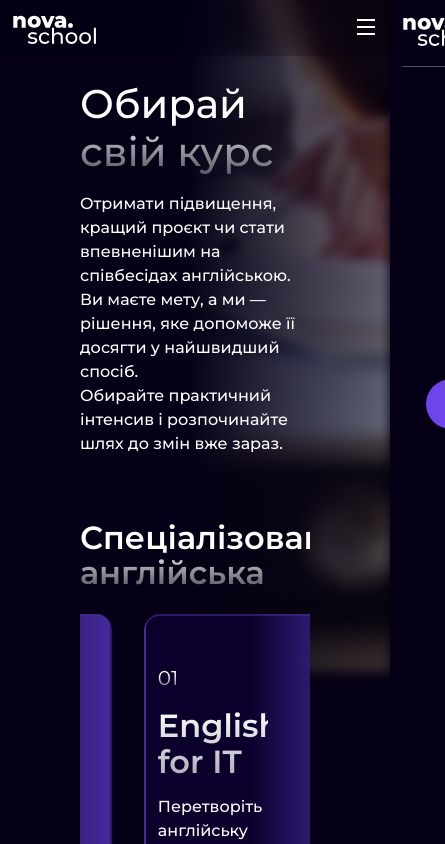
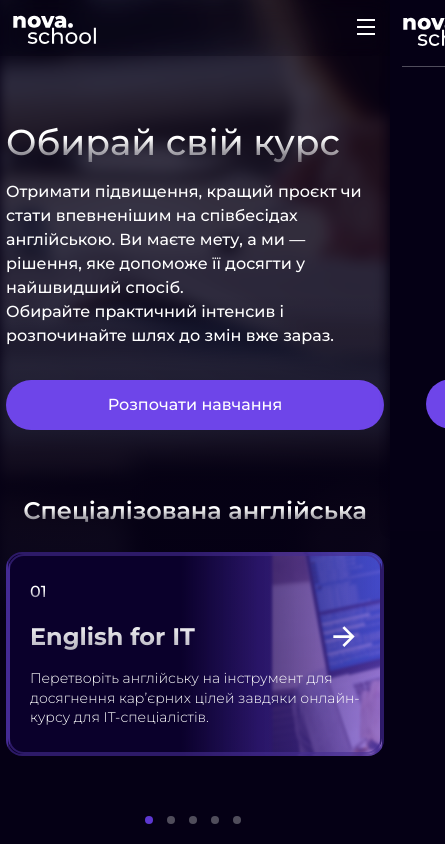
Before and after one commit to evgenia-taipova/english-school, a React (Vite) app: page / in a window 390 px wide. Shown: the top 844 px of the page, 445 px wide, since content can reach past the window. Built offline with nearby package versions, Linux system fonts and the light colour scheme; a web font is replaced by a local one.

Commit message:
mobile home

```diff
--- a/src/components/CourseSlider.jsx
+++ b/src/components/CourseSlider.jsx
@@ -44,6 +44,16 @@ const settings = (slidesCount) => ({
         slidesToShow: 1,
         nextArrow: <NextArrow />,
         prevArrow: <PrevArrow />,
+      },
+    },
+    {
+      breakpoint: 600,
+      settings: {
+        dots: true,
+        infinite: true,
+        slidesToShow: 1,
+        nextArrow: false,
+        prevArrow: false,
       },
     },
   ],
@@ -166,10 +176,11 @@ export const courses = [
 
 const CourseSlider = ({ title, category }) => {
   const [windowWidth, setWindowWidth] = useState(window.innerWidth);
-
+  const [isMobile, setIsMobile] = useState(window.innerWidth <= 600);
   useEffect(() => {
     const handleResize = () => {
       setWindowWidth(window.innerWidth);
+      setIsMobile(window.innerWidth <= 600);
     };
 
     window.addEventListener("resize", handleResize);
@@ -177,8 +188,6 @@ const CourseSlider = ({ title, category }) => {
   }, []);
 
   const isLargeScreen = windowWidth >= 1250;
-
-  console.log("Current Width:", windowWidth, "isLargeScreen:", isLargeScreen);
 
   const navigate = useNavigate();
 
@@ -193,8 +202,8 @@ const CourseSlider = ({ title, category }) => {
   return (
     <div className="slider-container">
       <h2>{title}</h2>
-      <Slider {...settings(filteredCourses.length)} key={windowWidth}>
-        {filteredCourses.map((course) => (
+      {isMobile && category === "grammar" ? (
+        filteredCourses.map((course) => (
           <div
             key={course.id}
             className="slide"
@@ -207,16 +216,54 @@ const CourseSlider = ({ title, category }) => {
               }
             >
               <span>{`0${course.id}`}</span>
-              <h3>{course.title}</h3>
+              <div className="slide-content__header">
+                <h3>{course.title}</h3>
+                <button>
+                  <img src={ArrowIcon} alt="" />
+                </button>
+              </div>
               <p>{course.description}</p>
             </div>
-            <button>
+            <button className="slide-button">
               <img src={ArrowIcon} alt="" />
             </button>
-            <div></div>
           </div>
-        ))}
-      </Slider>
+        ))
+      ) : (
+        <Slider
+          {...settings(filteredCourses.length)}
+          key={filteredCourses.length}
+        >
+          {filteredCourses.map((course) => (
+            <div
+              key={course.id}
+              className="slide"
+              onClick={() => handleCourseClick(course.link)}
+            >
+              <div
+                className="slide-content"
+                style={
+                  course.id === 7 && isLargeScreen
+                    ? { paddingRight: "60px" }
+                    : {}
+                }
+              >
+                <span>{`0${course.id}`}</span>
+                <div className="slide-content__header">
+                  <h3>{course.title}</h3>
+                  <button>
+                    <img src={ArrowIcon} alt="" />
+                  </button>
+                </div>
+                <p>{course.description}</p>
+              </div>
+              <button className="slide-button">
+                <img src={ArrowIcon} alt="" />
+              </button>
+            </div>
+          ))}
+        </Slider>
+      )}
     </div>
   );
 };
--- a/src/components/HomeTop.jsx
+++ b/src/components/HomeTop.jsx
@@ -1,8 +1,11 @@
 import CourseSlider from "../components/CourseSlider";
 import TopBg from "../components/TopBg";
 import backgroundUrl from "../assets/pages-bg/home.png";
+import { useScroll } from "../components/ScrollContext";
 
 function HomeTop() {
+  const { formRef } = useScroll();
+
   return (
     <section className="home-top">
       <div className="home-header">
@@ -13,6 +16,14 @@ function HomeTop() {
           найшвидший спосіб. <br /> Обирайте практичний інтенсив і розпочинайте
           шлях до змін вже зараз.
         </p>
+        <button
+          className="header__btn--mobile"
+          onClick={() =>
+            formRef.current?.scrollIntoView({ behavior: "smooth" })
+          }
+        >
+          Розпочати навчання
+        </button>
       </div>
       <CourseSlider title="Спеціалізована англійська" category="specialized" />
 
--- a/src/index.css
+++ b/src/index.css
@@ -273,7 +273,8 @@ header {
   color: #b39aff;
 }
 
-.header__btn {
+.header__btn,
+.header__btn--mobile {
   display: flex;
   padding: 12px 24px;
   justify-content: center;
@@ -292,16 +293,21 @@ header {
   line-height: 26px; /* 162.5% */
 }
 
-.header__btn:hover {
+.header__btn:hover,
+.header__btn--mobile:hover {
   background: var(--Button-Primary-bg-hovered, #5d29fd);
   box-shadow: 0px 0px 18px 8px rgba(103, 72, 198, 0.25);
 }
 
-.header__btn:active {
+.header__btn:active,
+.header__btn--mobile:active {
   background: var(--Button-Primary-bg-active, #5d37d1);
   box-shadow: none;
 }
 
+.header__btn--mobile {
+  display: none;
+}
 .header__menu {
   display: none;
 }
@@ -1317,6 +1323,10 @@ footer span {
   gap: 24px;
 }
 
+.form-desc__mobile {
+  display: none;
+}
+
 .form {
   padding: 112px 320px;
 }
@@ -1536,6 +1546,7 @@ footer span {
   justify-content: space-between;
   align-items: center;
   align-self: stretch;
+  position: relative;
 }
 
 .advantages-main {
@@ -1842,7 +1853,7 @@ footer span {
   line-height: 24px; /* 150% */
 }
 
-.slide button {
+.slide-button {
   flex-shrink: 0;
   display: flex;
   width: 32px;
@@ -1850,7 +1861,14 @@ footer span {
   justify-content: center;
   align-items: center;
 }
-
+.slide-content__header button {
+  display: none;
+  flex-shrink: 0;
+  width: 32px;
+  height: 32px;
+  justify-content: center;
+  align-items: center;
+}
 .slick-slider .slick-track {
   display: flex;
   gap: 32px;
@@ -1943,6 +1961,7 @@ footer span {
   background: var(--Body-bg-2, #0a002b);
   /* backdrop-filter: blur(6px); */
   gap: 40px;
+  overflow: hidden;
 }
 
 .teacher-main__text {
@@ -1953,15 +1972,20 @@ footer span {
   gap: 32px;
 }
 
-.teacher-header {
+.teacher-header,
+.teacher-header-mobile {
   display: flex;
   flex-direction: column;
   align-items: flex-start;
   gap: 12px;
   align-self: stretch;
 }
-
-.teacher-header h2 {
+.teacher-header-mobile {
+  display: none;
+}
+
+.teacher-header h2,
+.teacher-header-mobile h2 {
   align-self: stretch;
 
   font-size: 48px;
@@ -2015,6 +2039,10 @@ footer span {
   gap: 8px;
   flex: 1 0 0;
 }
+
+.teacher-main__header img {
+  display: none;
+}
 .teacher-main__item h4 {
   align-self: stretch;
 
@@ -2300,6 +2328,15 @@ footer span {
     display: none;
   }
 
+  .header__btn--mobile {
+    display: block;
+    display: flex;
+    padding: 12px 24px;
+    justify-content: center;
+    align-items: center;
+    align-self: stretch;
+    margin-top: 16px;
+  }
   .overlay {
     position: fixed;
     top: 0;
@@ -2433,7 +2470,7 @@ footer span {
   .home-header h1,
   .teacher-header h2,
   .advantages-title {
-    font-size: 40px;
+    font-size: 38px;
   }
 
   .advantages {
@@ -2441,6 +2478,59 @@ footer span {
   }
   .advantages-main__text {
     gap: 32px;
+  }
+  .bg__image {
+    left: 0;
+    filter: blur(6px);
+    opacity: 0.2;
+  }
+  .bg__section {
+    background: linear-gradient(
+      180deg,
+      rgba(5, 0, 21, 0) 34.74%,
+      #050015 73.59%
+    );
+  }
+  .course-form {
+    display: flex;
+    padding: 48px 12px;
+    flex-direction: column;
+    align-items: flex-start;
+    gap: 32px;
+    align-self: stretch;
+  }
+  .course-form__main {
+    width: 100%;
+    text-align: center;
+  }
+  .course-form__info {
+    text-align: center;
+    align-items: center;
+  }
+
+  .course-form__links {
+    display: none;
+  }
+  .form-desc__mobile {
+    display: flex;
+    flex-direction: column;
+    align-items: center;
+    gap: 16px;
+    align-self: stretch;
+    text-align: center;
+  }
+
+  .course-form form {
+    width: 100%;
+    align-items: center;
+    justify-content: center;
+  }
+  .course-form__title {
+    font-size: 36px;
+    line-height: normal;
+  }
+  .course-form__description--mobile {
+    width: 100%;
   }
 }
 
@@ -2510,4 +2600,235 @@ footer span {
   .mobile-menu {
     padding: 10px 12px;
   }
-}
+
+  .advantages-main {
+    align-items: center;
+  }
+
+  .home-top {
+    padding: 120px 6px;
+  }
+
+  .home-header {
+    gap: 16px;
+    align-self: stretch;
+  }
+
+  .home-header h1 {
+    font-size: 36px;
+    line-height: normal;
+  }
+
+  /* .slider-container {
+    align-items: center;
+    gap: 16px;
+    align-self: stretch;
+  } */
+
+  .slider-container h2 {
+    text-align: center;
+    font-size: 24px;
+    line-height: 140%;
+  }
+
+  .slide {
+    padding: 24px 20px;
+    gap: 0px;
+    border-radius: 16px;
+    border: 2px solid rgba(69, 44, 145, 0.6);
+    /* backdrop-filter: blur(6px); */
+
+    background: linear-gradient(
+        270deg,
+        rgba(10, 0, 43, 0) 0%,
+        rgba(10, 0, 43, 0.5) 33.06%,
+        #0a002b 54.01%,
+        #0a002b 100%
+      ),
+      linear-gradient(
+        0deg,
+        rgba(110, 69, 233, 0.6) 0%,
+        rgba(110, 69, 233, 0.6) 100%
+      ),
+      url(./assets/pages-bg/english-for-it.png) 258.665px -5.447px / 77.264% 129.571%
+        no-repeat,
+      var(--Body-bg-1, rgba(10, 0, 43, 0.8)) !important;
+    /* background: inherit !important;  */
+  }
+  .slick-prev,
+  .slick-next {
+    display: none !important;
+  }
+
+  .slide-content {
+    padding-right: 0;
+    width: 100%;
+  }
+
+  .slide-content span {
+    font-size: 16px;
+    font-style: normal;
+    font-weight: 500;
+    line-height: 150%;
+  }
+
+  .slide-content h3 {
+    font-size: 24px;
+    font-weight: 700;
+    line-height: 140%;
+  }
+
+  .slide-content p {
+    font-size: 14px;
+    font-weight: 300;
+    line-height: 140%;
+  }
+
+  .slide-button {
+    display: none;
+  }
+  .slide-content__header {
+    display: flex;
+    justify-content: space-between;
+    align-items: center;
+    align-self: stretch;
+  }
+
+  .slide-content__header button {
+    display: flex;
+  }
+
+  .slick-slider .slick-track {
+    display: flex;
+    gap: 0px;
+  }
+
+  .custom-dots {
+    bottom: -30px !important;
+  }
+
+  .custom-dot {
+    width: 8px;
+    height: 8px;
+  }
+
+  .advantages {
+    padding: 120px 4px;
+    overflow: hidden;
+  }
+  .advantages-title {
+    text-align: center;
+
+    font-size: 36px;
+    font-style: normal;
+    font-weight: 500;
+    line-height: normal;
+  }
+  .advantages-title span {
+    font-size: 36px;
+    font-style: normal;
+    font-weight: 700;
+    line-height: normal;
+  }
+  .advantages-main__list {
+    gap: 32px;
+  }
+  .advantages-main__item-inner {
+    gap: 12px;
+  }
+  .advantages-main__item-inner h4 {
+    font-size: 20px;
+    line-height: 140%;
+  }
+  .advantages-img {
+    width: 200px;
+    left: 60%;
+    top: -200px;
+  }
+
+  .teacher {
+    padding: 120px 4px;
+  }
+  .teacher-main {
+    padding: 32px 12px;
+    gap: 32px;
+  }
+
+  .teacher-header {
+    display: none;
+  }
+  .teacher-header-mobile {
+    display: flex;
+    flex-direction: column;
+    align-items: flex-start;
+    gap: 12px;
+    align-self: stretch;
+  }
+  .teacher-header-mobile h2 {
+    align-self: stretch;
+    text-align: center;
+
+    font-size: 36px;
+    font-style: normal;
+    font-weight: 500;
+    line-height: normal;
+
+    background: var(
+      --Text-gradient,
+      linear-gradient(
+        180deg,
+        #fff 43%,
+        rgba(255, 255, 255, 0.6) 71%,
+        rgba(255, 255, 255, 0.32) 100%
+      )
+    );
+    background-clip: text;
+    -webkit-background-clip: text;
+    -webkit-text-fill-color: transparent;
+  }
+
+  .teacher-header__description {
+    align-self: stretch;
+    text-align: center;
+
+    font-size: 18px;
+    font-style: normal;
+    font-weight: 700;
+    line-height: 27px; /* 141.667% */
+  }
+
+  .teacher-header__description span {
+    font-weight: 400;
+  }
+
+  .teacher-main__item img {
+    display: none;
+  }
+  .teacher-main__header {
+    display: flex;
+    align-items: center;
+    gap: 8px;
+    align-self: stretch;
+  }
+  .teacher-main__header img {
+    display: block;
+  }
+  .teacher-main__header h4 {
+    display: flex;
+    align-items: center;
+    font-size: var(--font-size-20, 20px);
+    font-style: normal;
+    font-weight: 700;
+    line-height: var(--line-height-28, 28px); /* 140% */
+  }
+  .form{
+    padding: 120px 4px;
+  }
+}
+
+@media (max-width: 425px) {
+  .teacher-main__image {
+    height: 100%;
+    border-radius: 14.613px;
+  }
+}
```
Also changed, not shown: src/components/HomeForm.jsx (+11 -0 lines), src/components/HomeTeacher.jsx (+25 -5 lines).
